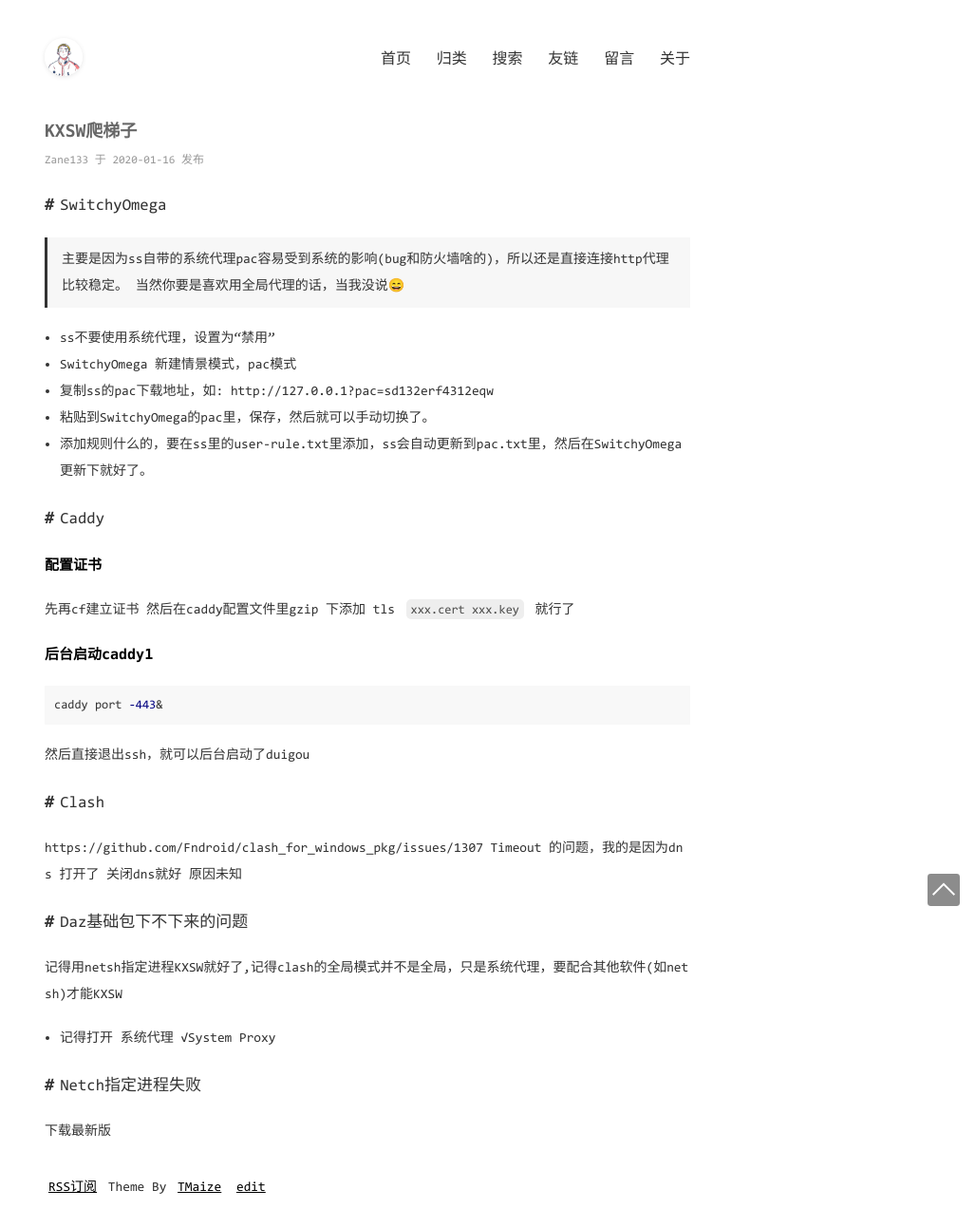
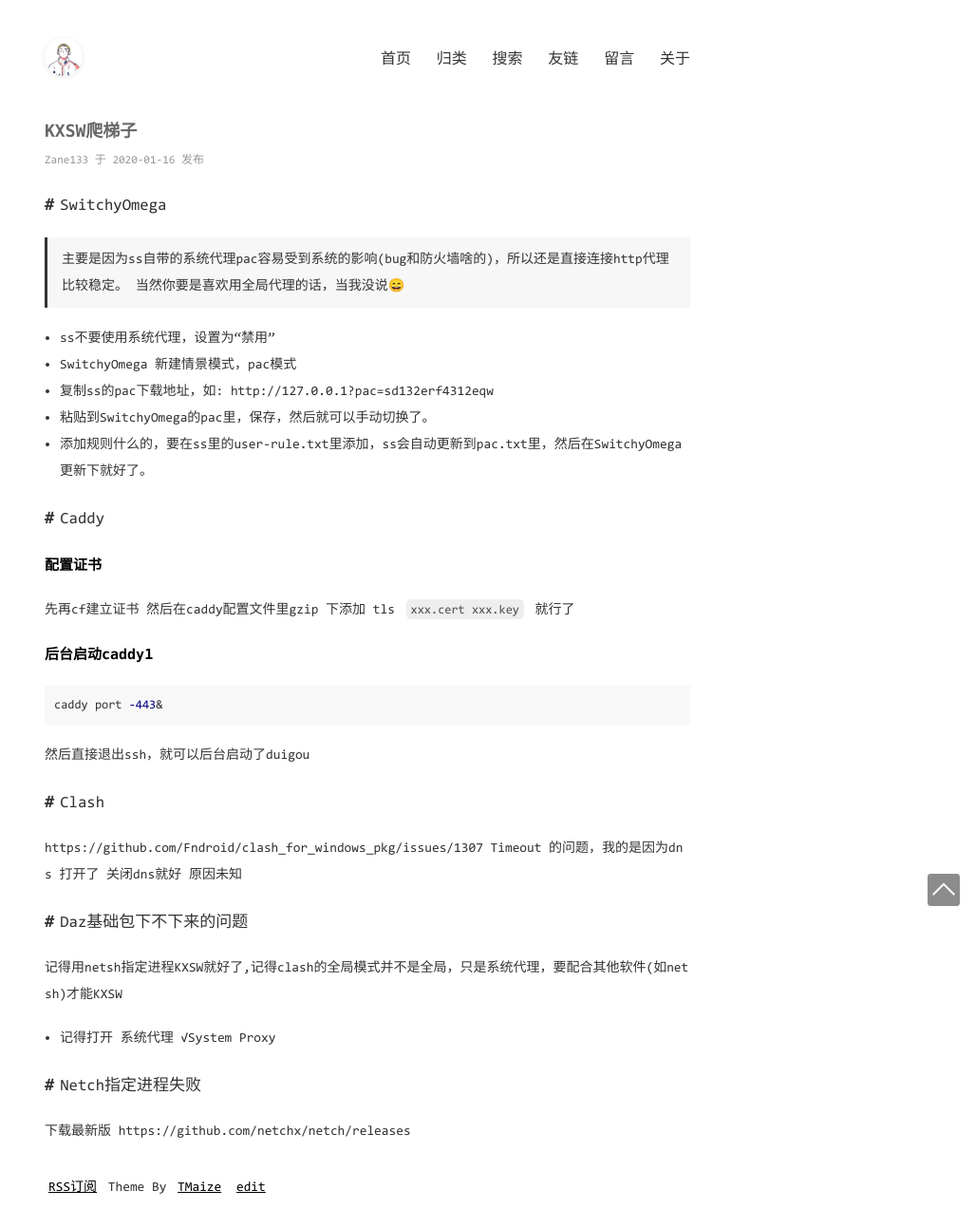
Before and after one commit to zane133/zane133.github.io, a Jekyll site: the page built from _posts/2020-01-16-ss-fq.markdown, in a window 1280 px wide. Shown: the whole page at 95% size, without its empty margins (253-1280 px from the left). Built offline with Jekyll 4.4.1, drawn with Linux system fonts in a browser that asks for light colours; part of the change alters nothing that is shown.

Commit message:
Update 2020-01-16-ss-fq.markdown

```diff
--- a/_posts/2020-01-16-ss-fq.markdown
+++ b/_posts/2020-01-16-ss-fq.markdown
@@ -35,3 +35,4 @@ Timeout 的问题，我的是因为dns 打开了 关闭dns就好 原因未知
 
 ## Netch指定进程失败
 下载最新版
+https://github.com/netchx/netch/releases
```
